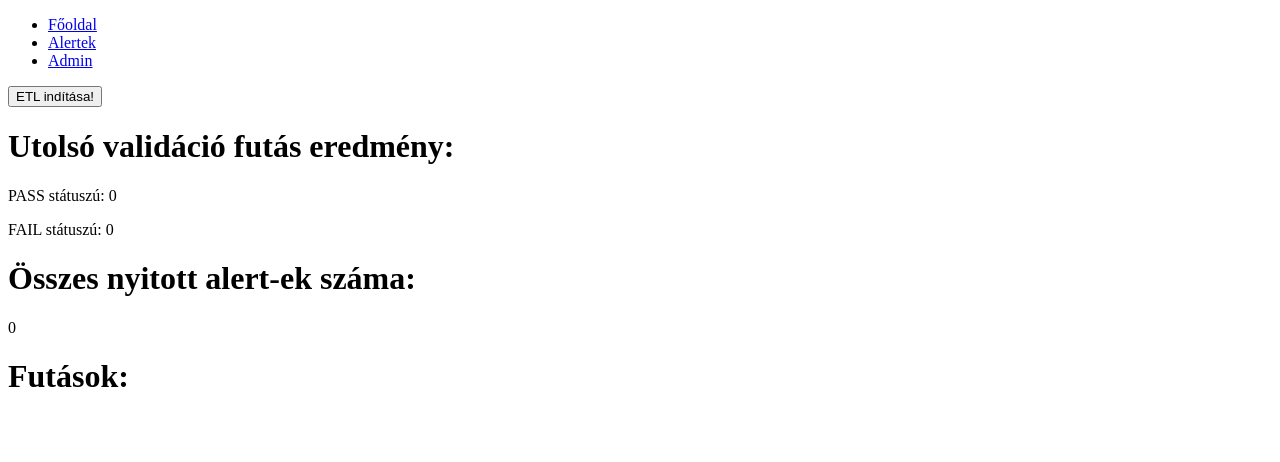
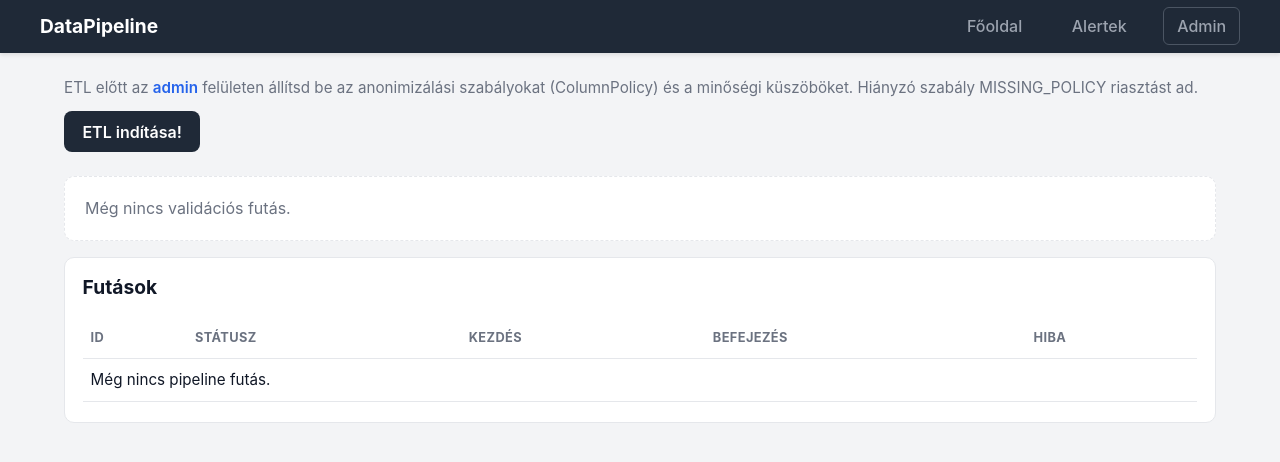
Before and after one commit to bdenes12/szakdolgozat-bsc, a Django app: page /pipelines/ in a window 1280 px wide. Shown: the top 462 px of the page. Run offline with Django 5.2, Linux system fonts and the light colour scheme; the visitor is signed in with stand-in values (Sample User, id 1); data that the repository does not hold is empty.

Commit message:
Főoldalhoz chartok, css hozzáadása, html fájl formázása a css-nek megfelelően

```diff
--- a/pipelines/templates/pipelines/pipeline_list.html
+++ b/pipelines/templates/pipelines/pipeline_list.html
@@ -2,21 +2,126 @@
 
 {% block content %}
 
-<form action="." method="POST">{% csrf_token %}
-    <button name="start_pipeline" value="start_pipeline">ETL indítása!</button>
+<p class="dashboard-hint">
+    ETL előtt az <a href="{% url 'admin:policies_columnpolicy_changelist' %}">admin</a> felületen állítsd be az anonimizálási szabályokat
+    (ColumnPolicy) és a minőségi küszöböket. Hiányzó szabály MISSING_POLICY riasztást ad.
+</p>
+<form class="dashboard-actions" action="." method="POST" onsubmit="document.getElementById('submit-btn').disabled = true; document.getElementById('submit-btn').innerText = 'Indítás folyamatban...';">{% csrf_token %}
+    <button type="submit" class="button button--primary" id="submit-btn" name="start_pipeline" value="start_pipeline"> ETL indítása! </button>
 </form>
 
-<h1>Utolsó validáció futás eredmény:</h1>
-<p>PASS státuszú: {{ pass_validation_status_count }}</p>
-<p>FAIL státuszú: {{ fail_validation_status_count }}</p>
+{% if last_validation_run %}
+    <section class="dashboard-metrics" id="validation-results">
+        <h2>Utolsó validáció futás eredménye</h2>
+        <div class="metric-card-grid">
+            <article class="metric-card metric-card--pass">
+                <h3>PASS</h3>
+                <p>{{ pass_validation_status_count }}</p>
+                <p>{{ pass_pct }}%</p>
+            </article>
+            <article class="metric-card metric-card--warning">
+                <h3>WARNING</h3>
+                <p>{{ warning_validation_status_count }}</p>
+                <p>{{ warning_pct }}%</p>
+            </article>
+            <article class="metric-card metric-card--fail">
+                <h3>FAIL</h3>
+                <p>{{ fail_validation_status_count }}</p>
+                <p>{{ fail_pct }}%</p>
+            </article>
+        </div>
 
-<h1>Összes nyitott alert-ek száma:</h1>
-<p>{{ unresolved_alerts }}</p>
+        <div class="chart-panel">
+            <canvas id="validationChart"></canvas>
+        </div>
 
-<h1>Futások:</h1>
-{% for pipeline in pipeline_list%}
-    <p>{{ pipeline.id }} - <a href="{{ pipeline.get_absolute_url }}">{{ pipeline.status }}</a> - Kezdés: {{ pipeline.started_at }} Befejezés: {{ pipeline.finished_at }} Error üzenet: {{ pipeline.error_message }}</p>
+        <article class="metric-card metric-card--alert">
+            <h3>Nyitott riasztások</h3>
+            <p>{{ unresolved_alerts }}</p>
+        </article>
+        <div class="chart-panel">
+            <canvas id="alertChart"></canvas>
+        </div>
 
-{% endfor %}
+        <script src="https://cdn.jsdelivr.net/npm/chart.js@4.5.0"></script>
+        <script>
+            document.addEventListener("DOMContentLoaded", function() {
+                const ctx_validation = document.getElementById("validationChart").getContext("2d");
+                new Chart(ctx_validation, {
+                    type: 'pie',
+                    data: {
+                        labels: ['PASS', 'WARNING', 'FAIL'],
+                        datasets: [{
+                            label: 'Darabszám',
+                            data: [{{ pass_validation_status_count }}, {{ warning_validation_status_count }}, {{ fail_validation_status_count }}],
+                            backgroundColor: [
+                                'rgb(46, 160, 67)',
+                                'rgb(210, 153, 34)',
+                                'rgb(207, 34, 46)'
+                            ]
+                        }]
+                    }
+                });
+
+                const ctx_alert = document.getElementById("alertChart").getContext("2d");
+                new Chart(ctx_alert, {
+                    type: 'bar',
+                    data: {
+                        labels: ['INFO', 'WARNING', 'CRITICAL'],
+                        datasets: [{
+                            data: [{{ alert_severity_info }}, {{ alert_severity_warning }}, {{ alert_severity_critical }}],
+                            backgroundColor: [
+                                'rgb(107, 114, 128)',
+                                'rgb(210, 153, 34)',
+                                'rgb(207, 34, 46)'
+                            ]
+                        }]
+                    },
+                    options: {
+                        plugins: {
+                            legend: { display: false }
+                        },
+                        scales: {
+                            y: { beginAtZero: true }
+                        }
+                    }
+                });
+            });
+        </script>
+    </section>
+
+{% else %}
+<p class="dashboard-empty">Még nincs validációs futás.</p>
+{% endif %}
+
+<section class="dashboard-runs">
+    <h2>Futások</h2>
+    <table class="runs-table">
+        <thead>
+            <tr>
+                <th>ID</th>
+                <th>Státusz</th>
+                <th>Kezdés</th>
+                <th>Befejezés</th>
+                <th>Hiba</th>
+            </tr>
+        </thead>
+        <tbody>
+            {% for pipeline in pipeline_list %}
+            <tr>
+                <td>{{ pipeline.id }}</td>
+                <td><a href="{{ pipeline.get_absolute_url }}">{{ pipeline.status }}</a></td>
+                <td>{{ pipeline.started_at }}</td>
+                <td>{{ pipeline.finished_at }}</td>
+                <td>{{ pipeline.error_message }}</td>
+            </tr>
+            {% empty %}
+            <tr>
+                <td colspan="5">Még nincs pipeline futás.</td>
+            </tr>
+            {% endfor %}
+        </tbody>
+    </table>
+</section>
 
 {% endblock %}
--- a/pipelines/views.py
+++ b/pipelines/views.py
@@ -9,24 +9,48 @@ from alerts.models import Alert
 @login_required
 def pipeline_list_view(request):
 
-    unresolved_alerts = Alert.objects.filter(is_resolved=False).count()
-
-    last_validation_run = ValidationRun.objects.order_by('-id').first()
-    pass_validation_status_count = ValidationResult.objects.filter(status=ValidationResult.ValidationResultStatuses.PASS, validation_run=last_validation_run).count()
-    fail_validation_status_count = ValidationResult.objects.filter(status=ValidationResult.ValidationResultStatuses.FAIL, validation_run=last_validation_run).count()
-
     if request.method == "POST":
         pipeline_obj = PipelineService().start_pipeline()
 
         return redirect(pipeline_obj.get_absolute_url())
 
-    pipeline_queryset = PipelineRun.objects.all().order_by("-id")
+    unresolved_alerts = Alert.objects.filter(is_resolved=False).count()
+
+    last_validation_run = ValidationRun.objects.order_by('-id').first()
+
+    pass_validation_status_count = ValidationResult.objects.filter(status=ValidationResult.ValidationResultStatuses.PASS, validation_run=last_validation_run).count()
+    warning_validation_status_count = ValidationResult.objects.filter(status=ValidationResult.ValidationResultStatuses.WARNING, validation_run=last_validation_run).count()
+    fail_validation_status_count = ValidationResult.objects.filter(status=ValidationResult.ValidationResultStatuses.FAIL, validation_run=last_validation_run).count()
+
+    total = pass_validation_status_count + warning_validation_status_count + fail_validation_status_count
+
+    if total != 0:
+        pass_pct = round(pass_validation_status_count / total * 100, 2)
+        warning_pct = round(warning_validation_status_count / total * 100, 2)
+        fail_pct = round(fail_validation_status_count / total * 100, 2)
+    else:
+        pass_pct = warning_pct = fail_pct = 0
+
+    pipeline_queryset = list(PipelineRun.objects.all().order_by("-id")[:10])
+
+    alert_severity_info = Alert.objects.filter(is_resolved=False, severity=Alert.SeverityType.INFO).count()
+    alert_severity_warning = Alert.objects.filter(is_resolved=False, severity=Alert.SeverityType.WARNING).count()
+    alert_severity_critical = Alert.objects.filter(is_resolved=False, severity=Alert.SeverityType.CRITICAL).count()
 
     context = {
+        "last_validation_run": last_validation_run,
         "unresolved_alerts": unresolved_alerts,
         "pass_validation_status_count": pass_validation_status_count,
+        "warning_validation_status_count": warning_validation_status_count,
         "fail_validation_status_count": fail_validation_status_count,
-        "pipeline_list": pipeline_queryset
+        "total": total,
+        "pass_pct": pass_pct,
+        "warning_pct": warning_pct,
+        "fail_pct": fail_pct,
+        "pipeline_list": pipeline_queryset,
+        "alert_severity_info": alert_severity_info,
+        "alert_severity_warning": alert_severity_warning,
+        "alert_severity_critical": alert_severity_critical
     }
 
     return render(request, "pipelines/pipeline_list.html", context)
--- /dev/null
+++ b/templates/app.css
@@ -0,0 +1,278 @@
+:root {
+    --color-pass: rgb(46, 160, 67);
+    --color-warning: rgb(210, 153, 34);
+    --color-fail: rgb(207, 34, 46);
+    --color-alert: rgb(56, 113, 224);
+    --nav-bg: #1f2937;
+    --page-bg: #f3f4f6;
+    --card-bg: #ffffff;
+    --text: #111827;
+    --muted: #6b7280;
+    --border: #e5e7eb;
+    --radius: 10px;
+}
+
+*,
+*::before,
+*::after {
+    box-sizing: border-box;
+}
+
+body {
+    margin: 0;
+    background: var(--page-bg);
+    color: var(--text);
+    font-family: -apple-system, BlinkMacSystemFont, "Segoe UI", Roboto, sans-serif;
+    line-height: 1.45;
+}
+
+.page {
+    max-width: 1200px;
+    margin: 0 auto;
+    padding: 0 1.5rem 2.5rem;
+}
+
+.main-navbar {
+    background-color: var(--nav-bg);
+    padding: 0.8rem 1.5rem;
+    box-shadow: 0 2px 4px rgba(0, 0, 0, 0.1);
+    margin-bottom: 1.5rem;
+}
+
+.nav-container {
+    display: flex;
+    justify-content: space-between;
+    align-items: center;
+    max-width: 1200px;
+    margin: 0 auto;
+}
+
+.nav-logo {
+    color: #ffffff;
+    font-weight: 700;
+    font-size: 1.2rem;
+}
+
+.nav-links {
+    list-style: none;
+    margin: 0;
+    padding: 0;
+    display: flex;
+    gap: 1.5rem;
+}
+
+.nav-links a {
+    color: #9ca3af;
+    text-decoration: none;
+    font-weight: 500;
+    font-size: 1rem;
+    padding: 0.5rem 0.8rem;
+    border-radius: 6px;
+}
+
+.nav-links a:hover {
+    color: #ffffff;
+    background-color: #374151;
+}
+
+.nav-links .admin-link {
+    border: 1px solid #4b5563;
+}
+
+.nav-links .admin-link:hover {
+    background-color: #4b5563;
+}
+
+.button {
+    display: inline-block;
+    border: none;
+    border-radius: 8px;
+    padding: 0.65rem 1.15rem;
+    font-size: 1rem;
+    font-weight: 600;
+    cursor: pointer;
+    font-family: inherit;
+}
+
+.button--primary {
+    background: var(--nav-bg);
+    color: #ffffff;
+}
+
+.button--primary:hover {
+    background: #374151;
+}
+
+.button:disabled {
+    background: #6c757d !important; /* Átvált szürkére */
+    color: #e9ecef !important;      /* Világosszürke szöveg */
+    cursor: not-allowed !important; /* Megjelenik a tiltó jel kurzor 🚫 */
+    opacity: 0.65;                  /* Elhalványul a gomb */
+    box-shadow: none;               /* Eltünteti az esetleges árnyékokat */
+}
+
+.dashboard-hint {
+    margin: 0 0 0.75rem;
+    color: var(--muted);
+    font-size: 0.95rem;
+}
+
+.dashboard-hint a {
+    color: #2563eb;
+    font-weight: 600;
+    text-decoration: none;
+}
+
+.dashboard-hint a:hover {
+    text-decoration: underline;
+}
+
+.dashboard-actions {
+    margin-bottom: 1.5rem;
+}
+
+.dashboard-metrics h2,
+.dashboard-runs h2 {
+    margin: 0 0 1rem;
+    font-size: 1.2rem;
+}
+
+.metric-card-grid {
+    display: grid;
+    grid-template-columns: repeat(3, minmax(0, 1fr));
+    gap: 1rem;
+    margin-bottom: 1.5rem;
+}
+
+.metric-card {
+    background: var(--card-bg);
+    border: 1px solid var(--border);
+    border-radius: var(--radius);
+    padding: 1rem 1.1rem;
+    box-shadow: 0 1px 2px rgba(0, 0, 0, 0.04);
+    border-top: 4px solid var(--muted);
+}
+
+.metric-card h3 {
+    margin: 0;
+    font-size: 0.8rem;
+    letter-spacing: 0.04em;
+    text-transform: uppercase;
+    color: var(--muted);
+}
+
+.metric-card p {
+    margin: 0.35rem 0 0;
+}
+
+.metric-card p:nth-of-type(1) {
+    font-size: 1.75rem;
+    font-weight: 700;
+}
+
+.metric-card p:nth-of-type(2) {
+    font-size: 0.9rem;
+    color: var(--muted);
+}
+
+.metric-card--pass {
+    border-top-color: var(--color-pass);
+}
+
+.metric-card--warning {
+    border-top-color: var(--color-warning);
+}
+
+.metric-card--fail {
+    border-top-color: var(--color-fail);
+}
+
+.metric-card--alert {
+    border-top-color: var(--color-alert);
+    max-width: 280px;
+    margin-bottom: 1rem;
+}
+
+.chart-grid {
+    display: grid;
+    grid-template-columns: 1fr 1fr;
+    gap: 1rem;
+    margin-bottom: 2rem;
+}
+
+.chart-panel {
+    background: var(--card-bg);
+    border: 1px solid var(--border);
+    border-radius: var(--radius);
+    padding: 1rem;
+    width: 100%;
+    margin-bottom: 1.5rem;
+}
+
+.chart-panel canvas {
+    max-height: 280px;
+}
+
+.dashboard-runs {
+    background: var(--card-bg);
+    border: 1px solid var(--border);
+    border-radius: var(--radius);
+    padding: 1rem 1.1rem 1.2rem;
+}
+
+.runs-table {
+    width: 100%;
+    border-collapse: collapse;
+    font-size: 0.95rem;
+}
+
+.runs-table th,
+.runs-table td {
+    text-align: left;
+    padding: 0.65rem 0.5rem;
+    border-bottom: 1px solid var(--border);
+    vertical-align: top;
+}
+
+.runs-table th {
+    color: var(--muted);
+    font-size: 0.8rem;
+    text-transform: uppercase;
+    letter-spacing: 0.03em;
+}
+
+.runs-table tbody tr:hover {
+    background: #f9fafb;
+}
+
+.runs-table a {
+    color: #2563eb;
+    font-weight: 600;
+    text-decoration: none;
+}
+
+.runs-table a:hover {
+    text-decoration: underline;
+}
+
+.dashboard-empty {
+    background: var(--card-bg);
+    border: 1px dashed var(--border);
+    border-radius: var(--radius);
+    padding: 1.25rem;
+    color: var(--muted);
+}
+
+@media (max-width: 900px) {
+    .metric-card-grid,
+    .chart-grid {
+        grid-template-columns: 1fr 1fr;
+    }
+}
+
+@media (max-width: 600px) {
+    .metric-card-grid,
+    .chart-grid {
+        grid-template-columns: 1fr;
+    }
+}
--- a/templates/base.html
+++ b/templates/base.html
@@ -1,13 +1,21 @@
 <!DOCTYPE html>
-<html>
+<html lang="hu">
     <head>
+        <meta charset="utf-8">
+        <meta name="viewport" content="width=device-width, initial-scale=1">
         <title>Adatbázis anonimizálása és validálása</title>
+        <style>
+            {% include "app.css" %}
+        </style>
+        {% block extra_head %}{% endblock %}
     </head>
 
     <body>
-        {% include 'navbar.html' %}
-        {% block content %}
-            replace me
-        {% endblock %}
+        {% include "navbar.html" %}
+        <main class="page">
+            {% block content %}
+            {% endblock %}
+        </main>
+        {% block extra_js %}{% endblock %}
     </body>
 </html>
--- a/templates/navbar.html
+++ b/templates/navbar.html
@@ -1,7 +1,12 @@
-<nav>
-    <ul>
-        <li><a href="{% url 'pipelines:pipeline-list' %}">Főoldal</a></li>
-        <li><a href="{% url 'alerts:alert-list' %}">Alertek</a></li>
-        <li><a href="/admin/">Admin</a></li>
-    </ul>
+<nav class="main-navbar">
+    <div class="nav-container">
+        <div class="nav-logo">
+            <span>DataPipeline</span>
+        </div>
+        <ul class="nav-links">
+            <li><a href="{% url 'pipelines:pipeline-list' %}">Főoldal</a></li>
+            <li><a href="{% url 'alerts:alert-list' %}">Alertek</a></li>
+            <li><a href="/admin/" class="admin-link">Admin</a></li>
+        </ul>
+    </div>
 </nav>
```
Also changed, not shown: anonymization/services.py (+19 -0 lines).
